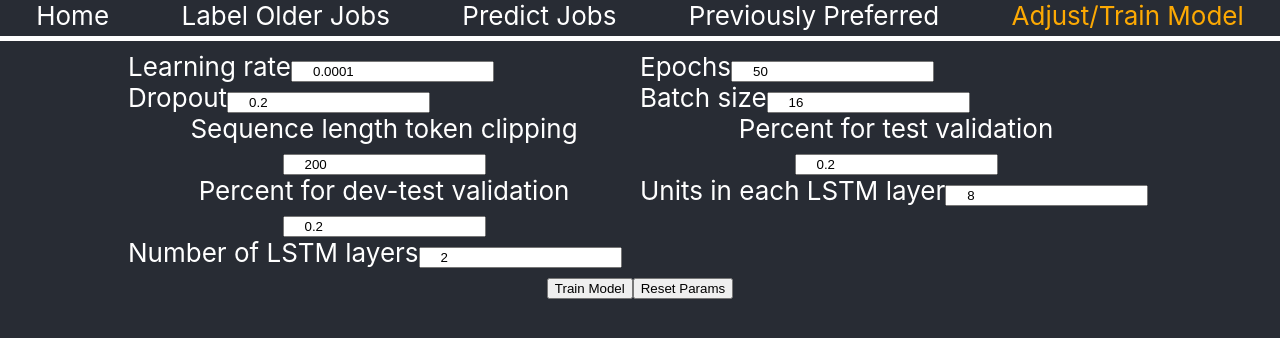
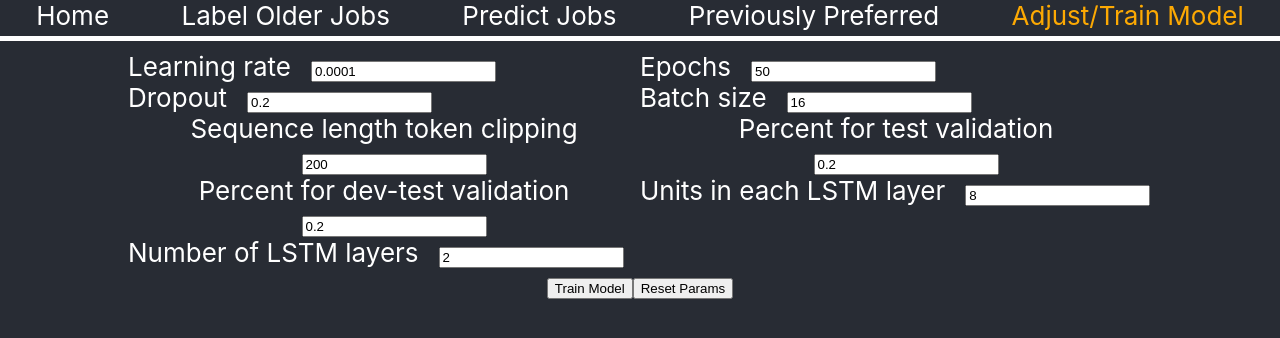
Before and after one commit to AlexanderNull/job-search, a React (Create React App) app in the folder web-app/: page / in a window 1280 px wide. Both pictures are taken after a click on the element "Adjust/Train Model". Shown: the top 338 px of the page. Built offline with nearby package versions, Linux system fonts and the light colour scheme.

Commit message:
Small tweaks

```diff
--- a/web-app/src/styles/ModelAdmin.css
+++ b/web-app/src/styles/ModelAdmin.css
@@ -9,5 +9,5 @@
 }
 
 .control input {
-    padding-left: 20px;
+    margin-left: 20px;
 }
```
Also changed, not shown: 1 other file (tests, documents, lock files or other folders).
